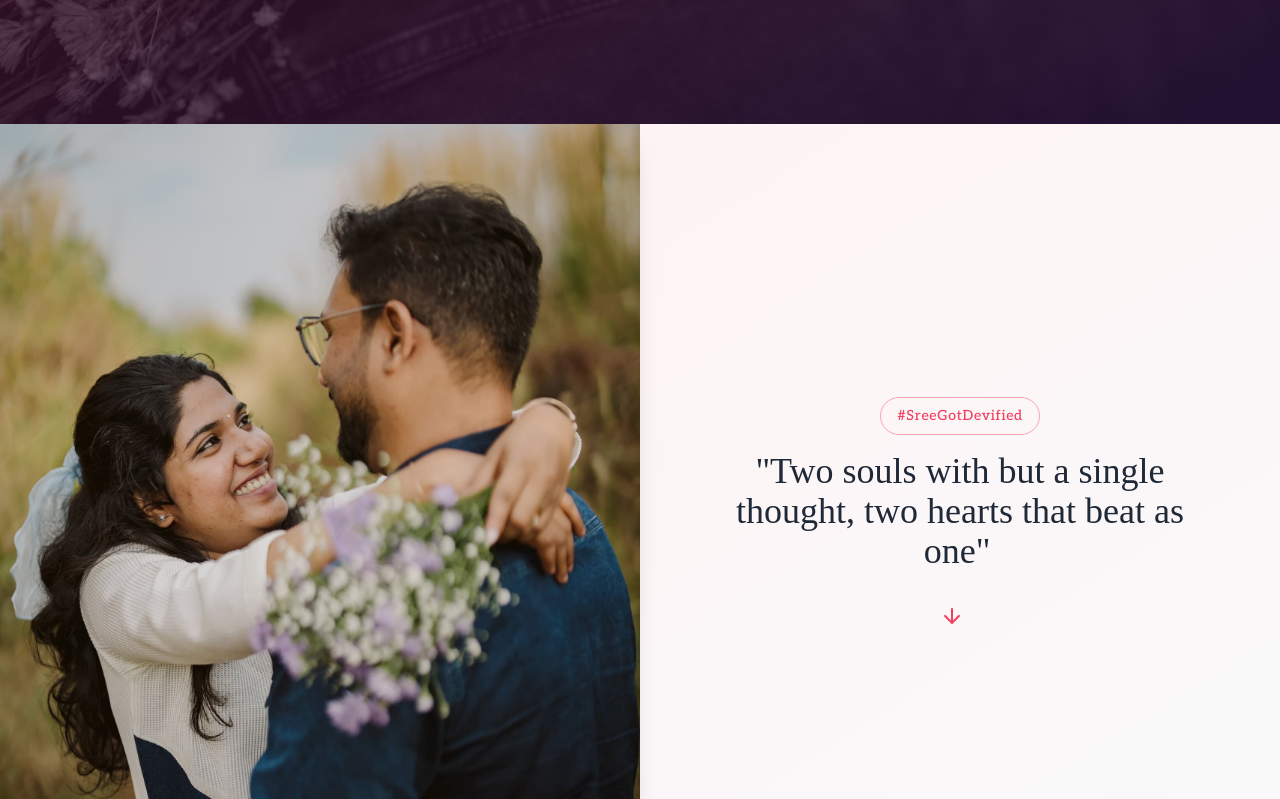
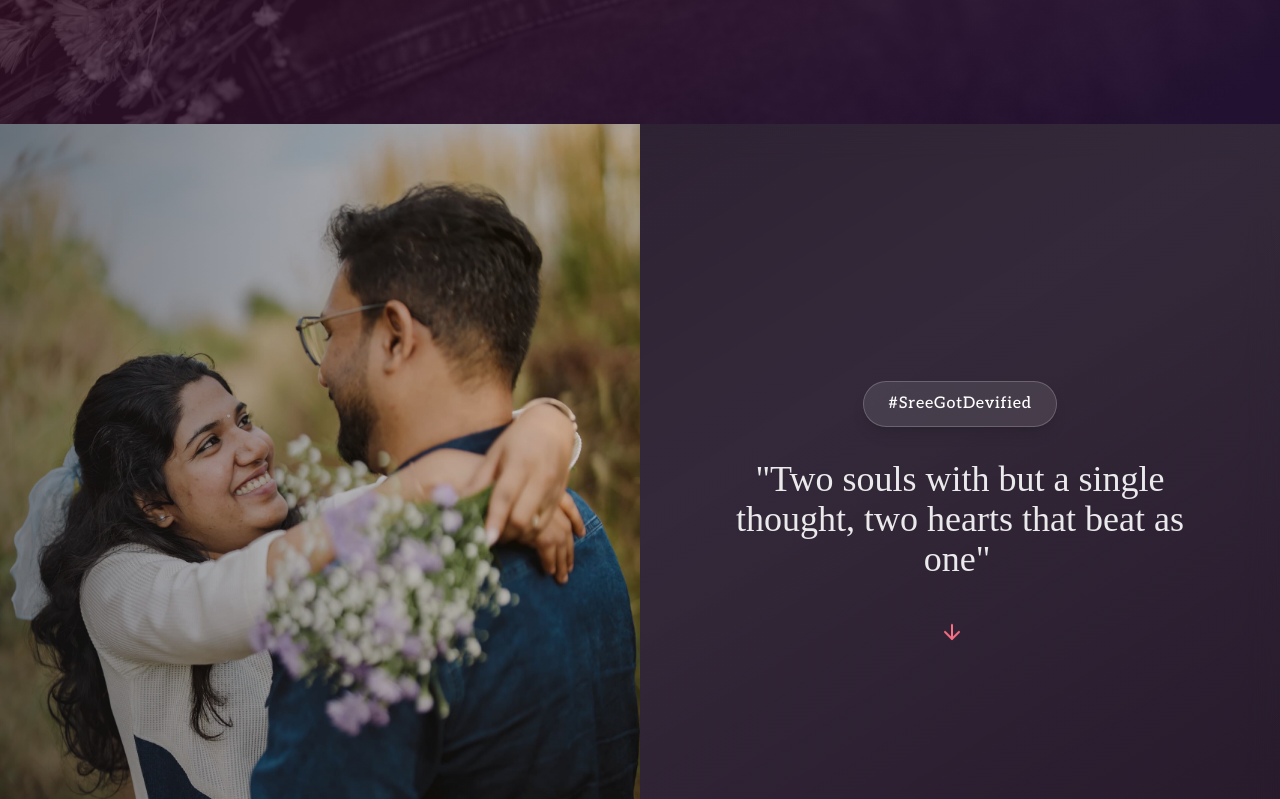
Before and after one commit to sreeharshrajan/my-wedding-invitation, a Next.js app: page / in a window 1280 px wide. Shown: the part 1581-2380 px from the top of the page. Built offline with nearby package versions, Linux system fonts and the light colour scheme; no server answers; the database is empty.

Commit message:
Refactor Quote component for enhanced styling and interactivity; implement glassmorphism effects, improve layout, and add animated elements

```diff
--- a/src/components/home/Quote.jsx
+++ b/src/components/home/Quote.jsx
@@ -34,27 +34,57 @@ const Quote = () => {
   }, []);
 
   return (
-    <section className="flex flex-col lg:flex-row h-screen bg-gradient-to-br from-rose-50 to-gray-50 overflow-hidden">
-      <div className="hidden lg:block lg:w-1/2 bg-cover bg-center bg-no-repeat bg-[url('/images/prewedding/1.jpg')] shadow-xl">
+    <section className="relative flex flex-col lg:flex-row h-screen overflow-hidden bg-gradient-to-br from-gray-900 via-gray-800 to-gray-900">
+      {/* Background decorative elements */}
+      <div className="absolute inset-0 bg-gradient-to-br backdrop-blur-lg from-rose-500/10 to-rose-600/10"></div>
+
+      {/* Left Image Section */}
+      <div className="relative hidden lg:block lg:w-1/2">
+        <div className="absolute inset-0 bg-[url('/images/prewedding/1.jpg')] bg-cover bg-center bg-no-repeat transform hover:scale-105 transition-transform duration-700">
+          <div className="absolute inset-0 bg-gradient-to-r from-gray-900/40 to-transparent"></div>
+        </div>
       </div>
-      <div className="lg:w-1/2 flex items-center justify-center p-8 h-full">
+
+      {/* Right Content Section */}
+      <div className="lg:w-1/2 flex items-center justify-center p-8 h-full relative z-10">
         <div className="container mx-auto px-4">
           <div className="max-w-lg mx-auto">
-            <div className="relative p-8 text-center">
+            <div className="relative p-8">
               <div className="flex flex-col items-center">
-                <div className="px-4 text-sm font-aleo font-medium text-rose-500 py-2 border border-rose-300 rounded-full tracking-wider mb-4 hover:border-rose-400 transition-colors duration-300">
+                {/* Hashtag */}
+                <div className="px-6 py-2.5 text-base font-aleo font-medium text-white
+                              backdrop-blur-lg bg-white/10 border border-white/20
+                              rounded-full tracking-wider mb-8
+                               transition-all duration-300 ease-linear cursor-pointer
+                              shadow-lg hover:shadow-rose-500/10">
                   #SreeGotDevified
                 </div>
 
-                <div className="relative min-h-[120px] flex items-center justify-center">
-                  <h1 className="text-3xl md:text-4xl font-primary text-gray-800 leading-relaxed">
+                {/* Quote container with glassmorphism */}
+                <div className="relative min-h-[120px] flex items-center justify-center
+                             text-center">
+                  <h1 className="text-3xl md:text-4xl font-primary text-white/90 leading-relaxed">
                     {text}
-                    <span className={`inline-block w-0.5 h-6 bg-rose-500 ml-1 -mb-1 transition-opacity duration-100 ${showCursor ? 'opacity-100' : 'opacity-0'}`} />
+                    <span
+                      className={`inline-block w-0.5 h-8 bg-rose-400 ml-1 -mb-1
+                                transition-opacity duration-100
+                                ${showCursor ? 'opacity-100' : 'opacity-0'}`}
+                    />
                   </h1>
                 </div>
-                <div className={`transform transition-all duration-1000 ${isTypingComplete ? 'translate-y-0 opacity-100' : 'translate-y-4 opacity-0'}`}>
-                  <div className="h-10 w-10 mt-10 animate-bounce motion-safe duration-100 text-rose-500 hover:text-rose-600 transition-colors">
-                    <ArrowDown />
+
+                {/* Animated arrow */}
+                <div
+                  className={`transform transition-all duration-1000
+                            ${isTypingComplete ? 'translate-y-0 opacity-100' : 'translate-y-4 opacity-0'}`}
+                >
+                  <div className="relative mt-12 group">
+                    <div className="absolute -inset-4 bg-rose-500/20 rounded-full blur-xl group-hover:blur-2xl transition-all duration-500 opacity-0 group-hover:opacity-100"></div>
+                    <div className="h-10 w-10 animate-bounce motion-safe duration-100
+                                  text-rose-400 group-hover:text-rose-300
+                                  transition-colors relative">
+                      <ArrowDown />
+                    </div>
                   </div>
                 </div>
               </div>
```
